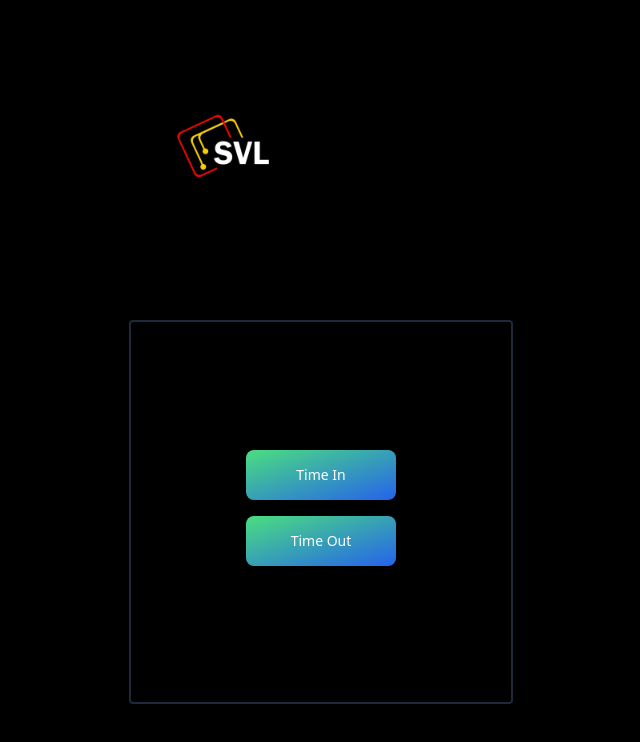
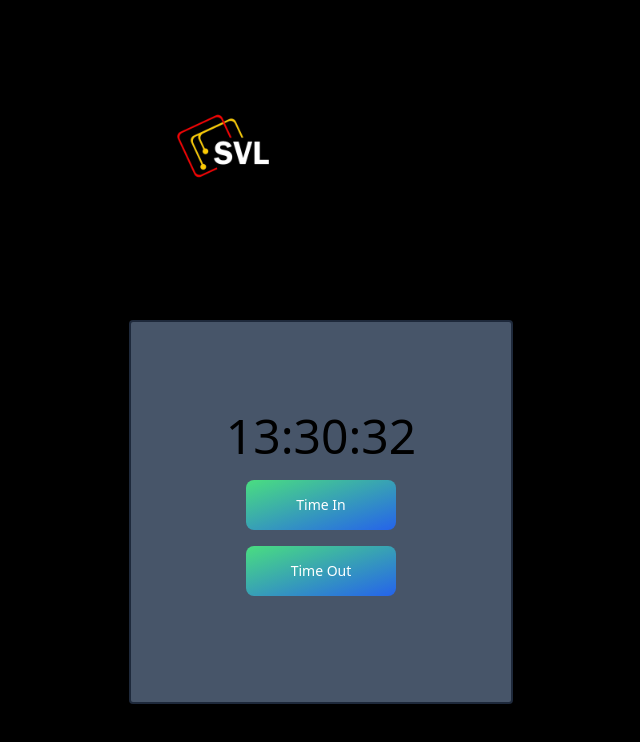
Before and after one commit to sir-george2500/employee_Time_Management_system_fontend, a Next.js app: page / in a window 1280 px wide. Shown: the top 742 px of the page, without its empty margins (319-959 px from the left). Built offline with nearby package versions, Linux system fonts and the light colour scheme.

Commit message:
Added the time and background successfully

```diff
--- a/components/Menu.jsx
+++ b/components/Menu.jsx
@@ -1,7 +1,9 @@
+
 
 
 const Menu = ({ goToTimeIn =null, goToTimeOut = null }) => (
   <>
+
     <div className='flex'>
       {/* Your Time In button */}
       <button
--- a/components/TimeInBox.jsx
+++ b/components/TimeInBox.jsx
@@ -1,6 +1,6 @@
 "use client"
 import Image from 'next/image';
-import React, { useState } from 'react';
+import React, { useState, useEffect } from 'react';
 import '../app/globals.css';
 import { useFormik } from 'formik';
 import * as yup from 'yup';
@@ -9,24 +9,52 @@ import Form from './Form';
 import Menu from './Menu';
 
 const TimeInBox = () => {
-
-    const [showInputTimeIn,setShowInputTimeIn] = useState(false);
-    const [showInputTimeOut,setShowInputTimeOut] = useState(false);
-
+  const [showInputTimeIn, setShowInputTimeIn] = useState(false);
+  const [showInputTimeOut, setShowInputTimeOut] = useState(false);
 
   const gobacktoMenuTimeIn = () => {
-      setShowInputTimeIn((e)=>!e);
+    setShowInputTimeIn((e) => !e);
     setShowInputTimeOut(false);
   };
 
   const gobacktoMenuTimeOut = () => {
-      setShowInputTimeOut((e)=>!e);
+    setShowInputTimeOut((e) => !e);
     setShowInputTimeIn(false);
   };
 
+  const [currentTime, setCurrentTime] = useState(getCurrentTime());
 
+  // Helper function to get the current time
+  function getCurrentTime() {
+    const currentTime = new Date();
+    const hours = currentTime.getHours();
+    const minutes = currentTime.getMinutes();
+    const seconds = currentTime.getSeconds();
 
+    // Format the time with leading zeros if needed
+    const formattedTime = `${formatTimeUnit(hours)}:${formatTimeUnit(minutes)}:${formatTimeUnit(seconds)}`;
+    return formattedTime;
+  }
 
+  // Helper function to format time units with leading zeros
+  function formatTimeUnit(unit) {
+    return unit < 10 ? `0${unit}` : unit;
+  }
+
+  // Update the time every second using useEffect
+  useEffect(() => {
+    const intervalId = setInterval(() => {
+      setCurrentTime(getCurrentTime());
+    }, 1000);
+
+    // Clear the interval when the component is unmounted
+    return () => clearInterval(intervalId);
+  }, []);
+
+  // Update the time on the client side
+  useEffect(() => {
+    setCurrentTime(getCurrentTime());
+  }, [currentTime]);
 
   return (
     <>
@@ -39,19 +67,21 @@ const TimeInBox = () => {
         />
         <h1 className='flex-1 text-3xl pt-9'>Time System</h1>
       </div>
-      <div className='flex justify-center flex-col items-center w-96 h-96 border-2 border-slate-800 rounded'>
+      <div className='flex justify-center flex-col items-center w-96 h-96 border-2 border-slate-800 rounded bg-slate-600'>
+
+        <h3 className='mb-3 text-5xl'>{currentTime}</h3>
         <div className='mt-18'>
-        {showInputTimeIn && !showInputTimeOut ?(
+        {showInputTimeIn && !showInputTimeOut ? (
           <Form
             gobacktoMenu={gobacktoMenuTimeIn}
             text={"TimeIn"}
           />
-        ):showInputTimeOut && !showInputTimeIn?(
+        ) : showInputTimeOut && !showInputTimeIn ? (
           <Form
             gobacktoMenu={gobacktoMenuTimeOut}
             text={"TimeOut"}
           />
-        ):(
+        ) : (
           <Menu
             goToTimeIn={gobacktoMenuTimeIn}
             goToTimeOut={gobacktoMenuTimeOut}
@@ -59,7 +89,6 @@ const TimeInBox = () => {
         )
 
         }
-
         </div>
       </div>
     </>
```
Lines whose indentation alone changed are shown as unchanged.
